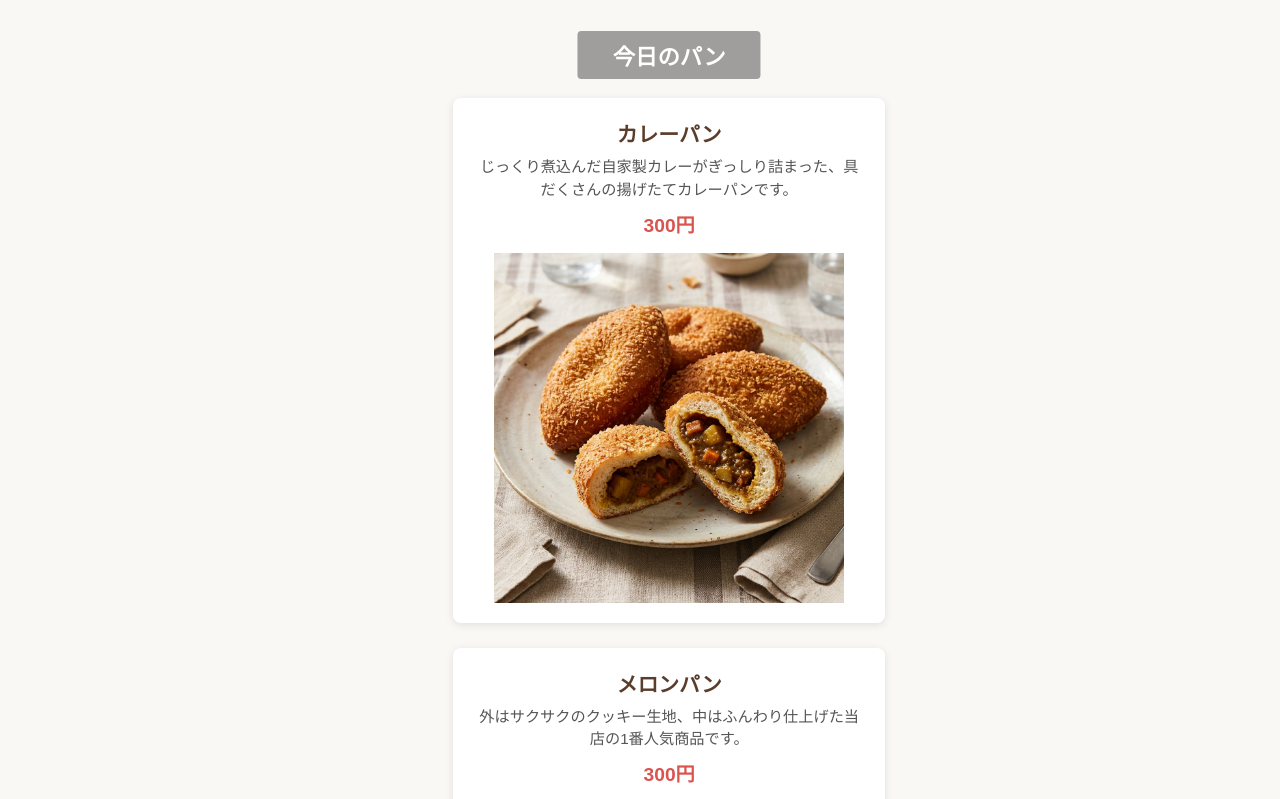
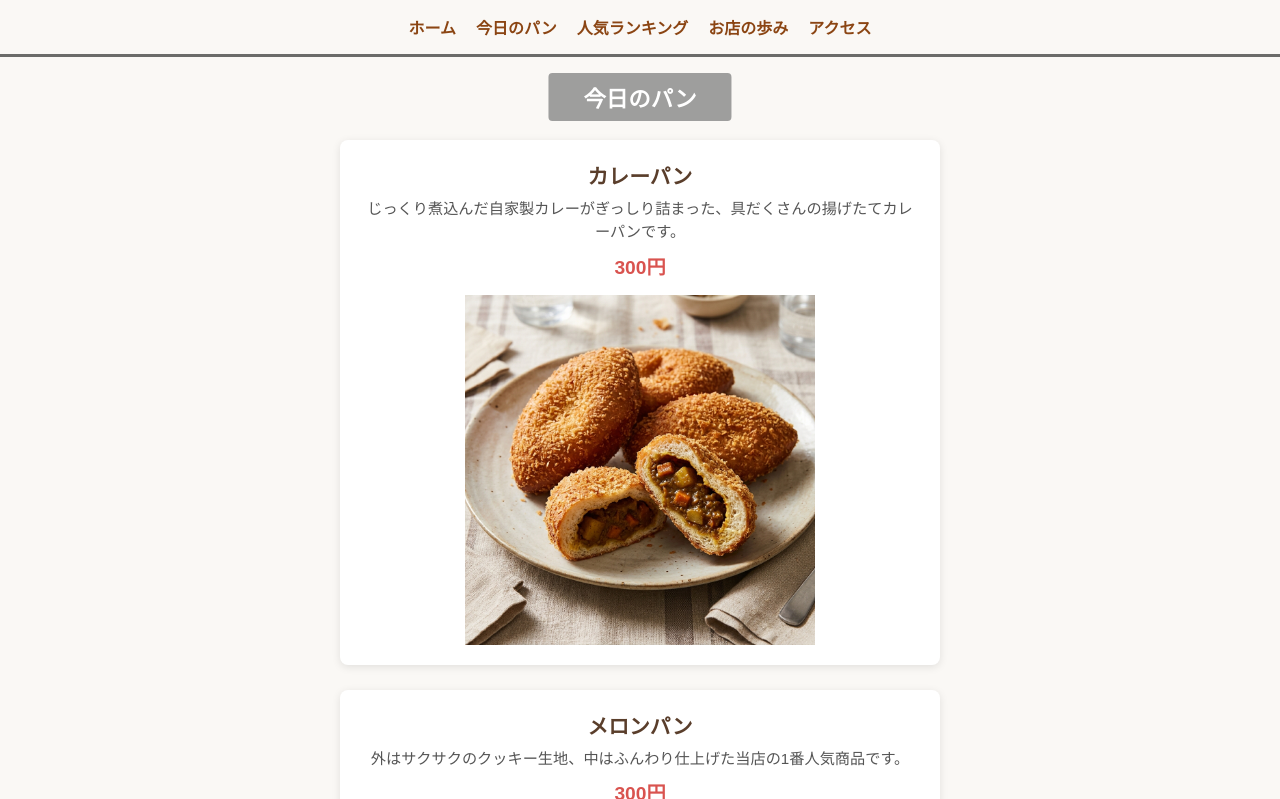
Before and after one commit to Com307317/Bakerykom, a plain HTML site: page todaybread.html in a window 1280 px wide. Shown: the top 799 px of the page. Drawn offline with Linux system fonts and the light colour scheme.

Commit message:
headerを修正2

```diff
--- a/feature-todaybread.css
+++ b/feature-todaybread.css
@@ -11,7 +11,7 @@ body {
 }
 
 /* ヘッダー */
-body {
+body header {
     position: sticky;
     top: 0;
     z-index: 100;
@@ -22,25 +22,15 @@ body {
     border-bottom: 3px solid #6b6b69;
 }
 
-header {
-    padding: 20px 40px;
+header div {
+    display: flex;
+    gap: 20px;
 }
 
-.menu1 {
-    display: flex;
-    justify-content: space-between;
-    gap: 20px;
-    max-width: 1000px;
-    margin: 0 auto;
-}
-
-.menu1 a {
-    flex: 1;
-    text-align: center;
+header div a {
     text-decoration: none;
     color: #8b4513;
     font-weight: bold;
-    font-size: 16px;
 }
 
 section {
--- a/todaybread.html
+++ b/todaybread.html
@@ -8,14 +8,14 @@
 </head>
 <body>
     <header>
-    <div class="menu1">
-        <a href="index.html">トップページ</a>
-        <a href="access.html">アクセス</a>
-        <a href="ranking.html">ランキング</a>
-        <a href="todaybread.html">今日のパン</a>
-        <a href="history.html">店の歩み</a>
-    </div>
-</header>
+        <div>
+            <a href="index.html">ホーム</a>
+            <a href="todaybread.html">今日のパン</a>
+            <a href="ranking.html">人気ランキング</a>
+            <a href="history.html">お店の歩み</a>
+            <a href="access.html">アクセス</a>
+        </div>
+    </header>
     <main>
         <section>
         <h2>今日のパン</h2>
```
